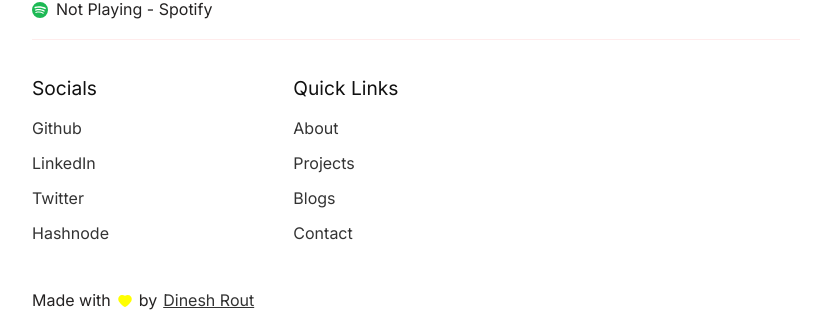
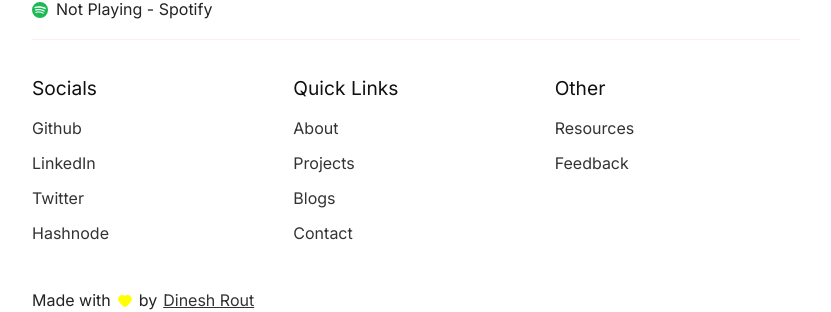
Before and after one commit to DineshRout779/my-portfolio, a React (Create React App) app: page / in a window 1280 px wide. Shown: the part 3189-3501 px from the top of the page, without its empty margins (224-1055 px from the left). Built offline with nearby package versions, Linux system fonts and the light colour scheme; no server answers.

Commit message:
added additional links

```diff
--- a/src/components/Footer.jsx
+++ b/src/components/Footer.jsx
@@ -34,6 +34,12 @@
             <SiteRouterLink to='/projects'>Projects</SiteRouterLink>
             <SiteRouterLink to='/blogs'>Blogs</SiteRouterLink>
             <SiteRouterLink to='/contact'>Contact</SiteRouterLink>
+          </Col>
+          {/* col 3 */}
+          <Col>
+            <ColTitle>Other</ColTitle>
+            <SiteRouterLink to='/resources'>Resources</SiteRouterLink>
+            <SiteRouterLink to='/feedback'>Feedback</SiteRouterLink>
           </Col>
         </Row>
       </FooterWrapper>
```
